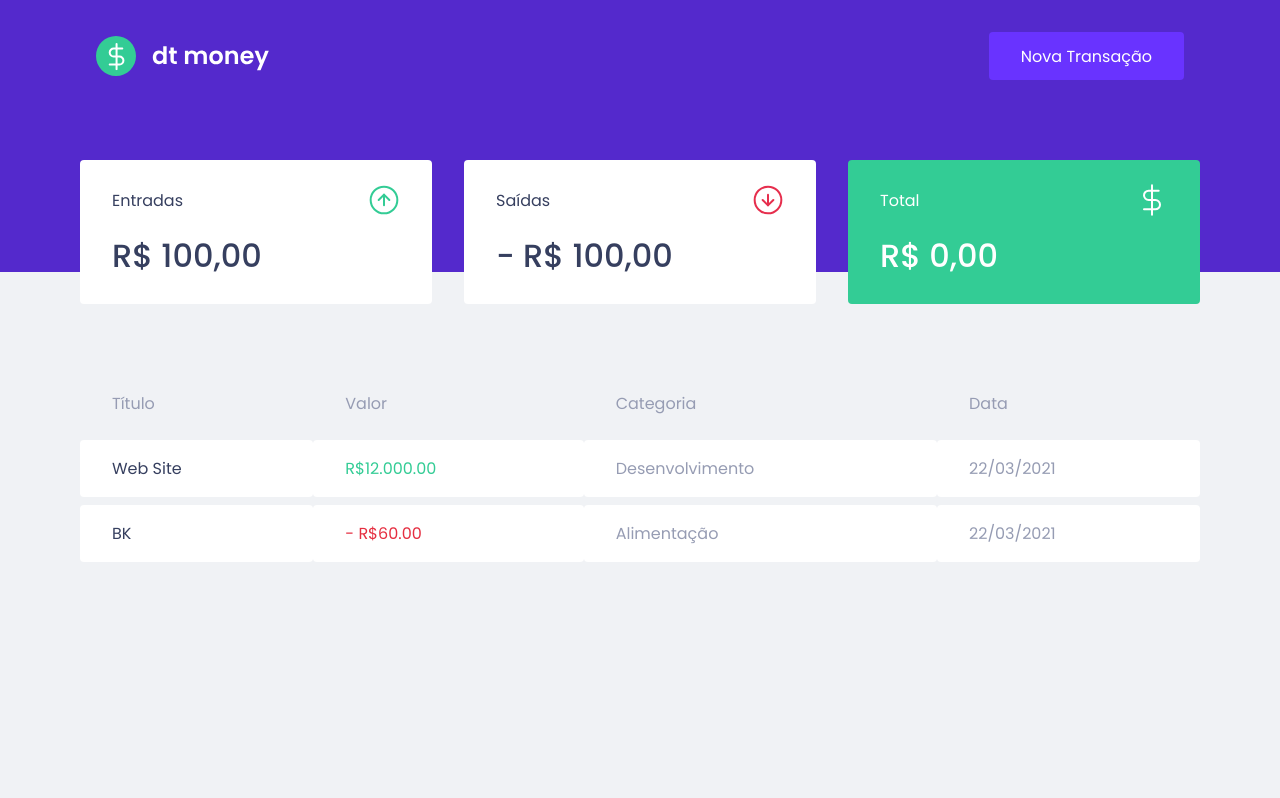
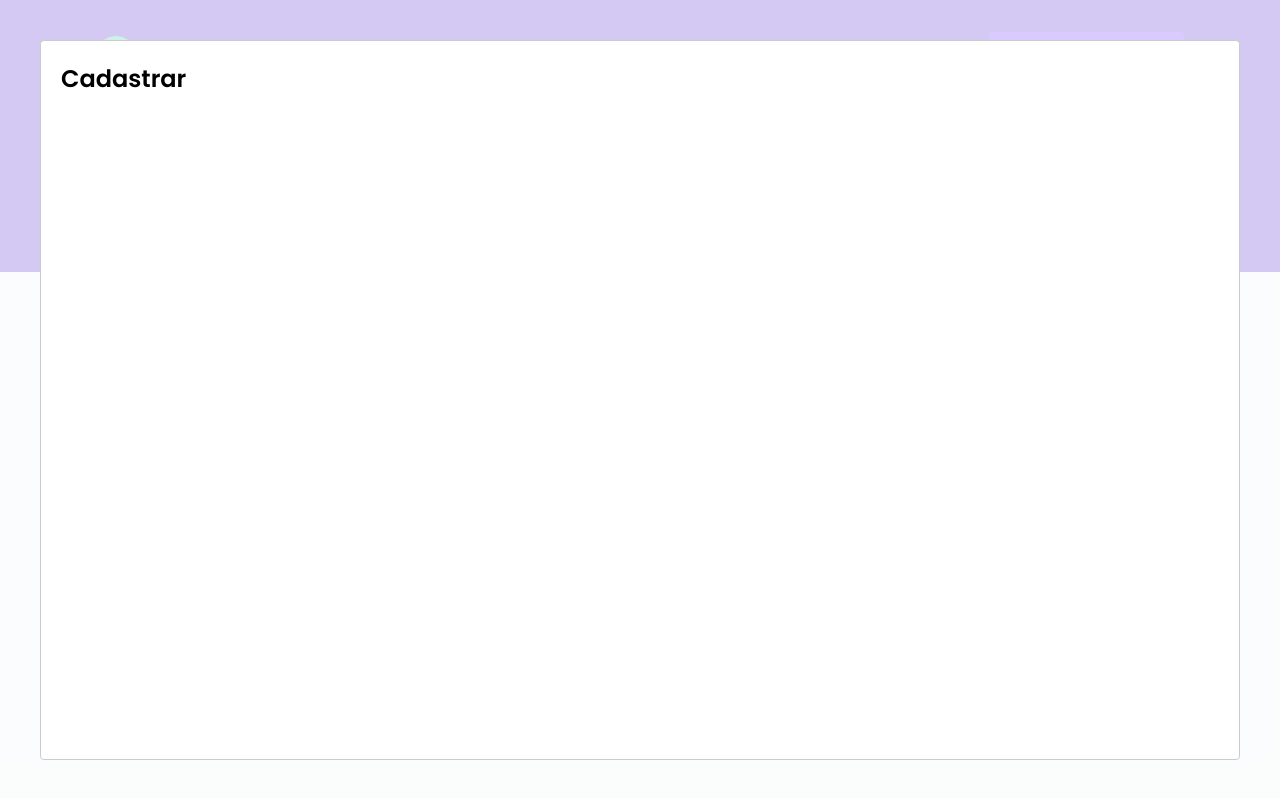
Before and after one commit to samuelvicentini/dtmoney, a React (Create React App) app: page / in a window 1280 px wide. Both pictures are taken after a click on the button "Nova Transação". Built offline with nearby package versions, Linux system fonts and the light colour scheme; no server answers; what miragejs would draw is missing.

Commit message:
utilizando o react-modal

```diff
--- a/package.json
+++ b/package.json
@@ -7,6 +7,7 @@
     "miragejs": "^0.1.41",
     "react": "^17.0.1",
     "react-dom": "^17.0.1",
+    "react-modal": "^3.12.1",
     "react-scripts": "4.0.3",
     "styled-components": "^5.2.1",
     "web-vitals": "^1.0.1"
@@ -19,6 +20,7 @@
     "@types/node": "^12.0.0",
     "@types/react": "^17.0.0",
     "@types/react-dom": "^17.0.0",
+    "@types/react-modal": "^3.12.0",
     "@types/styled-components": "^5.1.9",
     "typescript": "^4.1.2"
   },
--- a/src/App.tsx
+++ b/src/App.tsx
@@ -1,10 +1,34 @@
+import { useState } from 'react';
+import Modal from 'react-modal';
+
 import { Dashboard } from './components/Dashboard';
 import { Header } from './components/Header';
 
+Modal.setAppElement('#root');
+
 export function App() {
+  const [isNewTransactionModalOpen, setIsNewTransactionModalOpen] = useState(
+    false,
+  );
+
+  function handleOpenNewTransactionModal() {
+    setIsNewTransactionModalOpen(true);
+  }
+
+  function handleCloseNewTransactionModal() {
+    setIsNewTransactionModalOpen(false);
+  }
   return (
     <>
-      <Header />
+      <Header onOpenNewTransactionModal={handleOpenNewTransactionModal} />
+
+      <Modal
+        isOpen={isNewTransactionModalOpen}
+        onRequestClose={handleCloseNewTransactionModal}
+      >
+        <h2>Cadastrar</h2>
+      </Modal>
+
       <Dashboard />
     </>
   );
--- a/src/components/Header/index.tsx
+++ b/src/components/Header/index.tsx
@@ -2,12 +2,18 @@
 
 import * as S from './styles';
 
-export function Header() {
+interface HeaderProps {
+  onOpenNewTransactionModal: () => void;
+}
+
+export function Header({ onOpenNewTransactionModal }: HeaderProps) {
   return (
     <S.Container>
       <S.Content>
         <img src={logo} alt="dt money" />
-        <button type="button">Nova Transação</button>
+        <button type="button" onClick={onOpenNewTransactionModal}>
+          Nova Transação
+        </button>
       </S.Content>
     </S.Container>
   );
```
Also changed, not shown: 1 other file (tests, documents, lock files or other folders).
